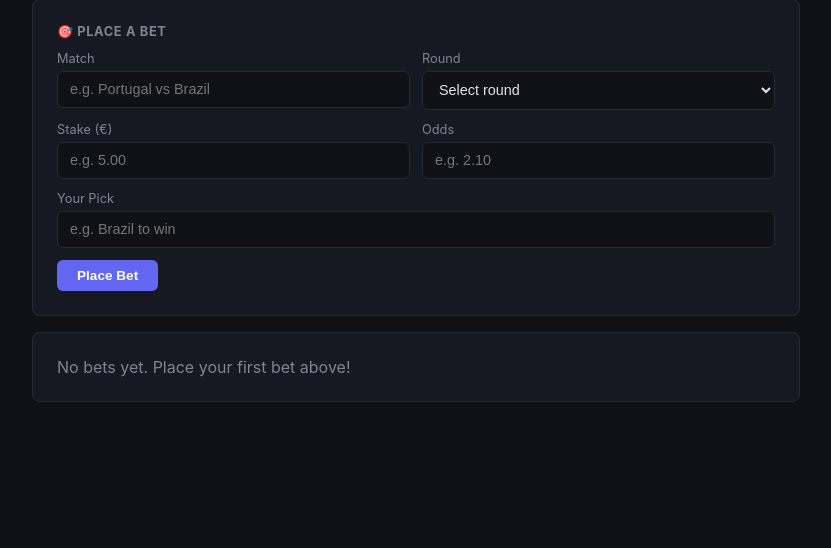
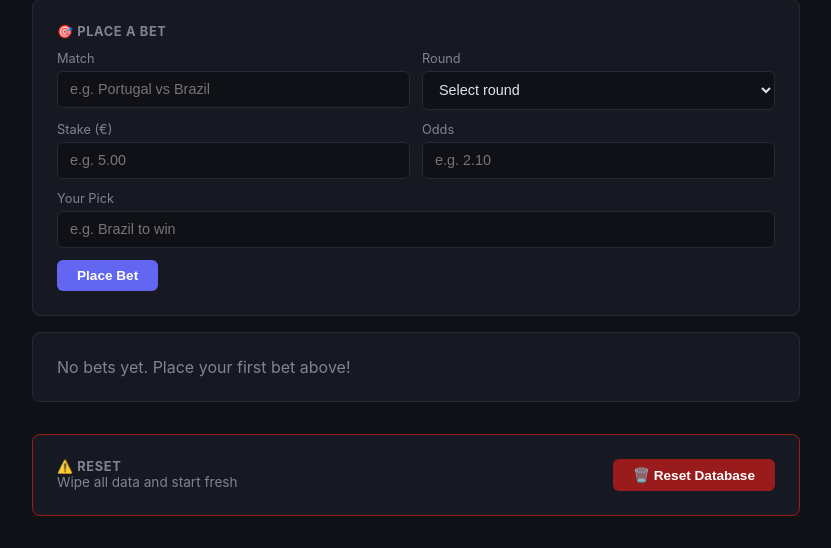
Before and after one commit to jalrego/betting-club, a Flask app: page /dashboard in a window 1280 px wide. Shown: the part 359-907 px from the top of the page, without its empty margins (224-1055 px from the left). Before the commit the page ends 761 px from the top, so only its background shows below. Run offline with Flask 3, Linux system fonts and the light colour scheme; the visitor is signed in with stand-in values (Sample User, id 1); data that the repository does not hold is empty; some libraries are stand-ins or nearby versions.

Commit message:
add reset endpoint to wipe DB for fresh start

```diff
--- a/app.py
+++ b/app.py
@@ -544,6 +544,32 @@ def user_profile(user_id):
                            starting=STARTING_BALANCE / 100.0)
 
 
+@app.route('/reset', methods=['POST'])
+@login_required
+def reset_db():
+    db = get_db()
+    try:
+        if is_pg():
+            query('DELETE FROM bets')
+            query('DELETE FROM balance_records')
+            query('DELETE FROM users')
+            query("ALTER SEQUENCE bets_id_seq RESTART WITH 1")
+            query("ALTER SEQUENCE balance_records_id_seq RESTART WITH 1")
+            query("ALTER SEQUENCE users_id_seq RESTART WITH 1")
+        else:
+            query('DELETE FROM bets')
+            query('DELETE FROM balance_records')
+            query('DELETE FROM users')
+            query("DELETE FROM sqlite_sequence")
+        db.commit()
+        flash('Database wiped clean. Ready for the challenge! ⚽🏆', 'success')
+    except Exception as e:
+        db.rollback()
+        logging.error(f"reset error: {e}")
+        flash(f'Error: {e}', 'danger')
+    return redirect(url_for('dashboard'))
+
+
 if __name__ == '__main__':
     port = int(os.environ.get('PORT', 8080))
     app.run(debug=True, host='0.0.0.0', port=port)
--- a/templates/dashboard.html
+++ b/templates/dashboard.html
@@ -142,4 +142,16 @@
 </div>
 {% endif %}
 
+<div class="card" style="margin-top: 2rem; border-color: #991b1b;">
+  <div class="flex-between">
+    <div>
+      <h2 style="margin-bottom: 0;">⚠️ Reset</h2>
+      <p class="text-muted text-sm">Wipe all data and start fresh</p>
+    </div>
+    <form method="POST" action="{{ url_for('reset_db') }}" onsubmit="return confirm('This will delete ALL users, bets and data. Are you sure?')">
+      <button type="submit" class="btn btn-secondary" style="background:#991b1b;color:#fff;">🗑️ Reset Database</button>
+    </form>
+  </div>
+</div>
+
 {% endblock %}
```
